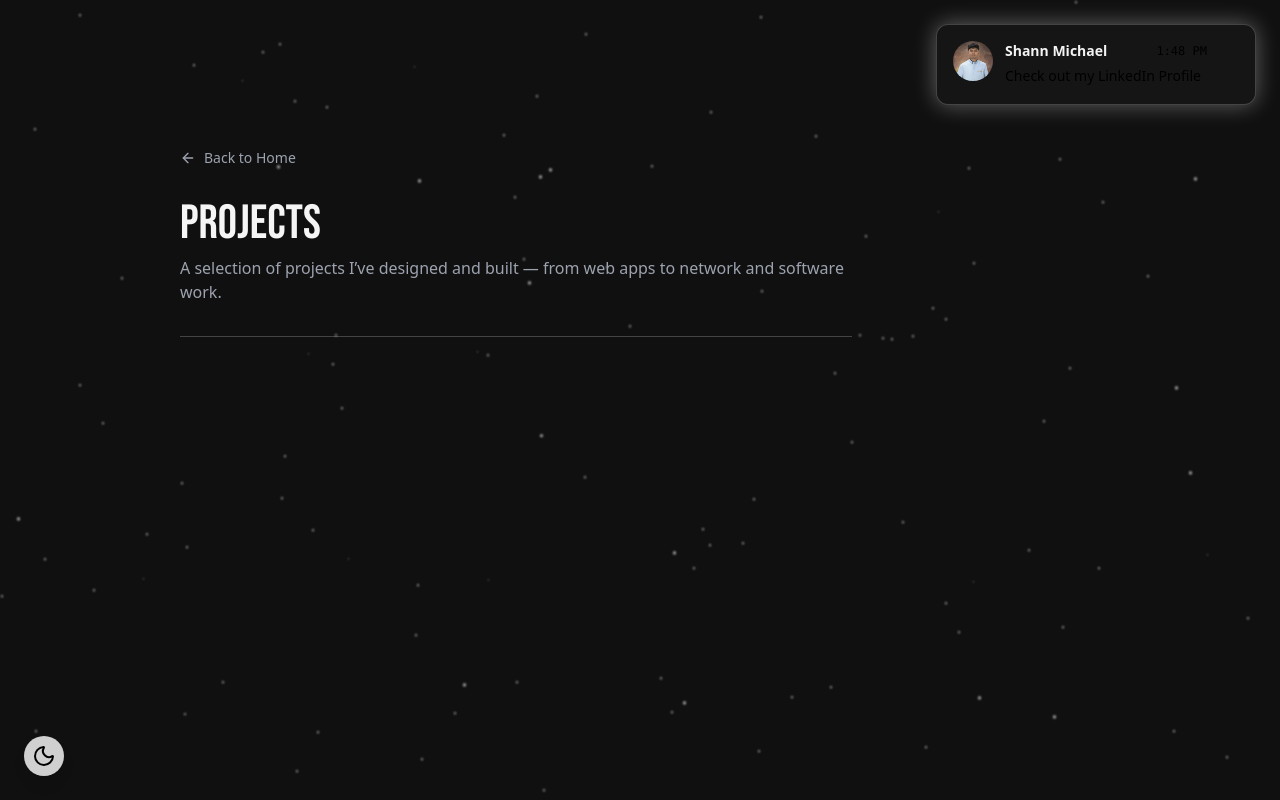
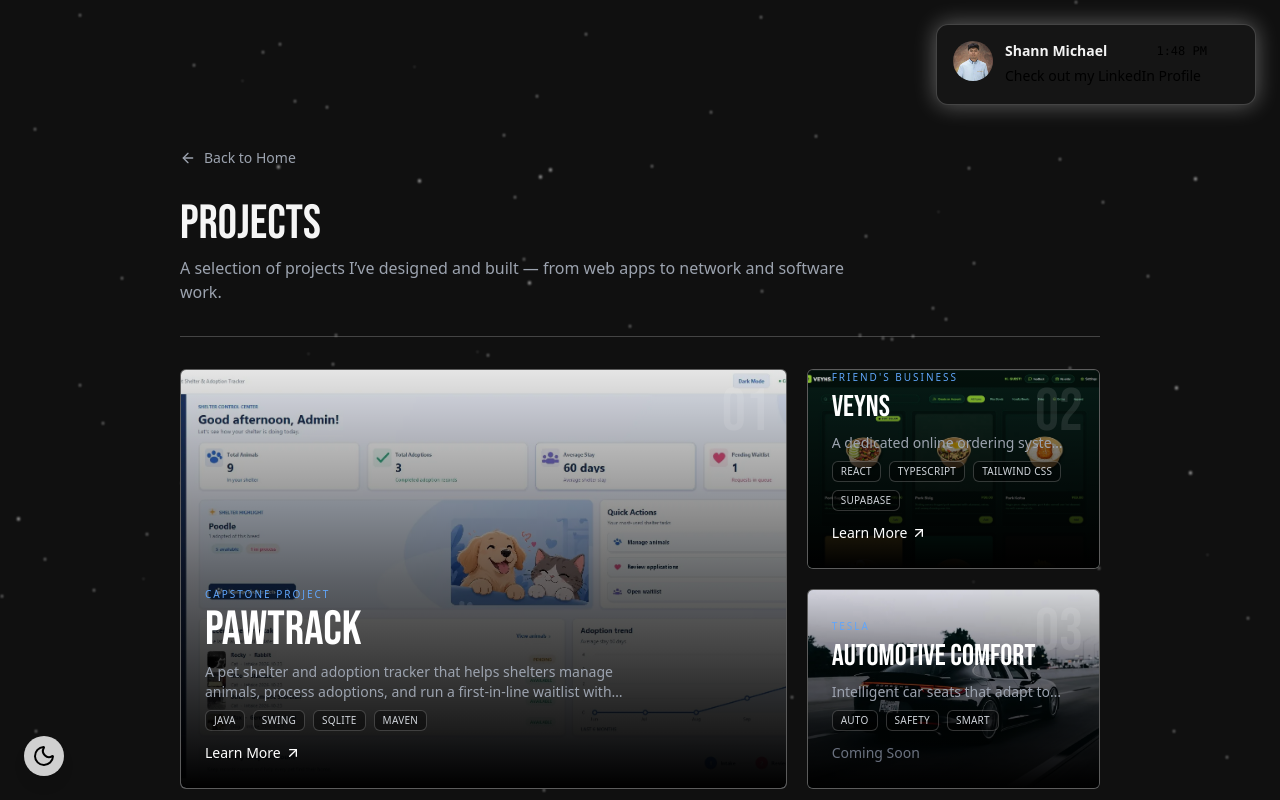
Before and after one commit to SkreTyr/Website-Portfolio, a React (Vite) app: page /projects in a window 1280 px wide. Shown: the top 800 px of the page. Built offline with nearby package versions, Linux system fonts and the light colour scheme; what lightswind would draw is missing.

Commit message:
Create bento projects layout

```diff
--- a/src/pages/Projects.tsx
+++ b/src/pages/Projects.tsx
@@ -1,6 +1,55 @@
 import { Link } from 'react-router-dom'
-import { ArrowLeft } from 'lucide-react'
+import { ArrowLeft, ArrowUpRight } from 'lucide-react'
 import AutoReveal from '@/components/AutoReveal'
+import veynsImage from '@/assets/VeynsWebsite.webp'
+import pawTrackImage from '@/assets/PawTrack-Preview.webp'
+import automotiveImage from '@/assets/AutomotiveComfort.webp'
+
+type Project = {
+  id: string
+  title: string
+  brand: string
+  description: string
+  tags: string[]
+  image: string
+  to?: string
+  disabled?: boolean
+  featured?: boolean
+}
+
+const projects: Project[] = [
+  {
+    id: 'pawtrack',
+    title: 'PawTrack',
+    brand: 'Capstone Project',
+    description:
+      'A pet shelter and adoption tracker that helps shelters manage animals, process adoptions, and run a first-in-line waitlist with timed reservations, plus CSV import/export and shelter analytics.',
+    tags: ['Java', 'Swing', 'SQLite', 'Maven'],
+    image: pawTrackImage,
+    to: '/projects/pawtrack',
+    featured: true,
+  },
+  {
+    id: 'veyns',
+    title: 'VEYNS',
+    brand: "Friend's Business",
+    description:
+      'A dedicated online ordering system connecting local kitchens directly to customers for fast delivery, real-time tracking, and commission-free ordering.',
+    tags: ['React', 'TypeScript', 'Tailwind CSS', 'Supabase'],
+    image: veynsImage,
+    to: '/projects/veyns',
+  },
+  {
+    id: 'automotive',
+    title: 'Automotive Comfort',
+    brand: 'Tesla',
+    description:
+      'Intelligent car seats that adapt to passenger position and monitor vital signs for enhanced safety.',
+    tags: ['Auto', 'Safety', 'Smart'],
+    image: automotiveImage,
+    disabled: true,
+  },
+]
 
 const Projects = () => {
   return (
@@ -24,8 +73,74 @@ const Projects = () => {
             <p className="text-gray-400 text-sm md:text-base text-left mb-8 max-w-2xl">
               A selection of projects I&rsquo;ve designed and built — from web apps to network and software work.
             </p>
-            <hr className="border-t border-[#ffffff38] w-full max-w-2xl mb-8" />
+            <hr className="border-t border-[#ffffff38] w-full mb-8" />
           </AutoReveal>
+
+          <div className="w-full grid grid-cols-1 md:grid-cols-3 md:grid-rows-2 gap-5">
+            {projects.map((p, i) => {
+              const className = `group relative overflow-hidden rounded-md border border-[#ffffff4d] bg-[#151515] text-left transition-transform duration-300 hover:-translate-y-1 ${
+                p.featured ? 'md:col-span-2 md:row-span-2 min-h-[380px]' : 'min-h-[200px]'
+              }`
+
+              const inner = (
+                <>
+                  <img
+                    src={p.image}
+                    alt={p.title}
+                    className="absolute inset-0 w-full h-full object-cover transition-transform duration-700 group-hover:scale-105"
+                  />
+                  <div className="keep-color absolute inset-0 bg-gradient-to-t from-black via-black/60 to-black/10" />
+                  <span className="absolute top-3 right-4 font-bebas text-5xl md:text-6xl text-white/10 group-hover:text-white/20 transition-colors">
+                    {String(i + 1).padStart(2, '0')}
+                  </span>
+
+                  <div className="keep-color absolute inset-x-0 bottom-0 p-5 md:p-6">
+                    <p className="text-[10px] uppercase tracking-[0.2em] text-blue-400 mb-1">{p.brand}</p>
+                    <h2
+                      className={`font-bebas text-white leading-none ${
+                        p.featured ? 'text-4xl md:text-5xl' : 'text-2xl md:text-3xl'
+                      }`}
+                    >
+                      {p.title}
+                    </h2>
+                    <p className={`text-gray-400 text-xs md:text-sm mt-2 max-w-md ${p.featured ? 'line-clamp-2' : 'line-clamp-1'}`}>{p.description}</p>
+
+                    <div className="flex flex-wrap gap-2 mt-2">
+                      {p.tags.map((t) => (
+                        <span
+                          key={t}
+                          className="px-2 py-0.5 rounded-md text-[10px] uppercase tracking-wide text-gray-300 border border-[#ffffff33] bg-black/40"
+                        >
+                          {t}
+                        </span>
+                      ))}
+                    </div>
+
+                    {p.disabled ? (
+                      <span className="mt-3 inline-flex items-center gap-1 text-sm text-gray-500">
+                        Coming Soon
+                      </span>
+                    ) : (
+                      <span className="mt-3 inline-flex items-center gap-1 text-sm text-white">
+                        Learn More
+                        <ArrowUpRight className="w-4 h-4 transition-transform group-hover:translate-x-1 group-hover:text-blue-400" />
+                      </span>
+                    )}
+                  </div>
+                </>
+              )
+
+              return p.disabled ? (
+                <div key={p.id} className={className}>
+                  {inner}
+                </div>
+              ) : (
+                <Link key={p.id} to={p.to || '#'} className={className}>
+                  {inner}
+                </Link>
+              )
+            })}
+          </div>
         </div>
       </section>
     </div>
```
